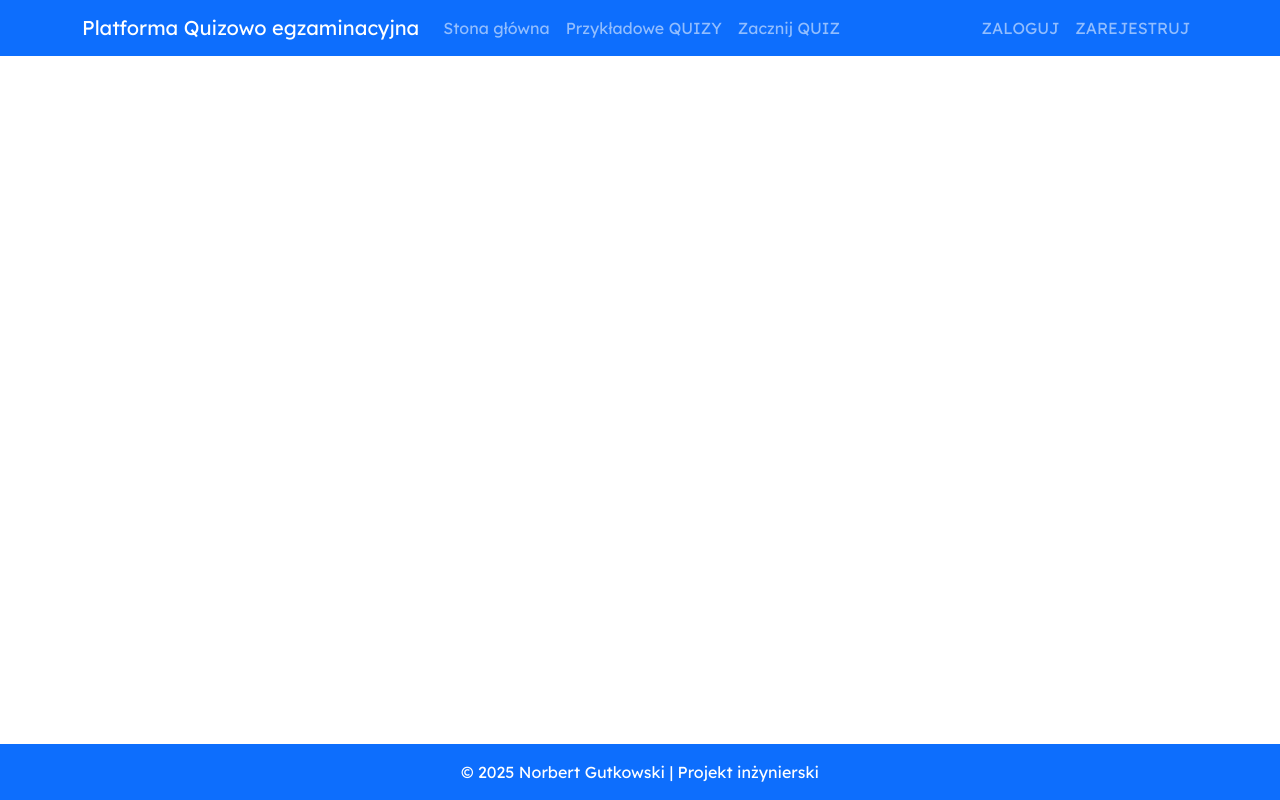
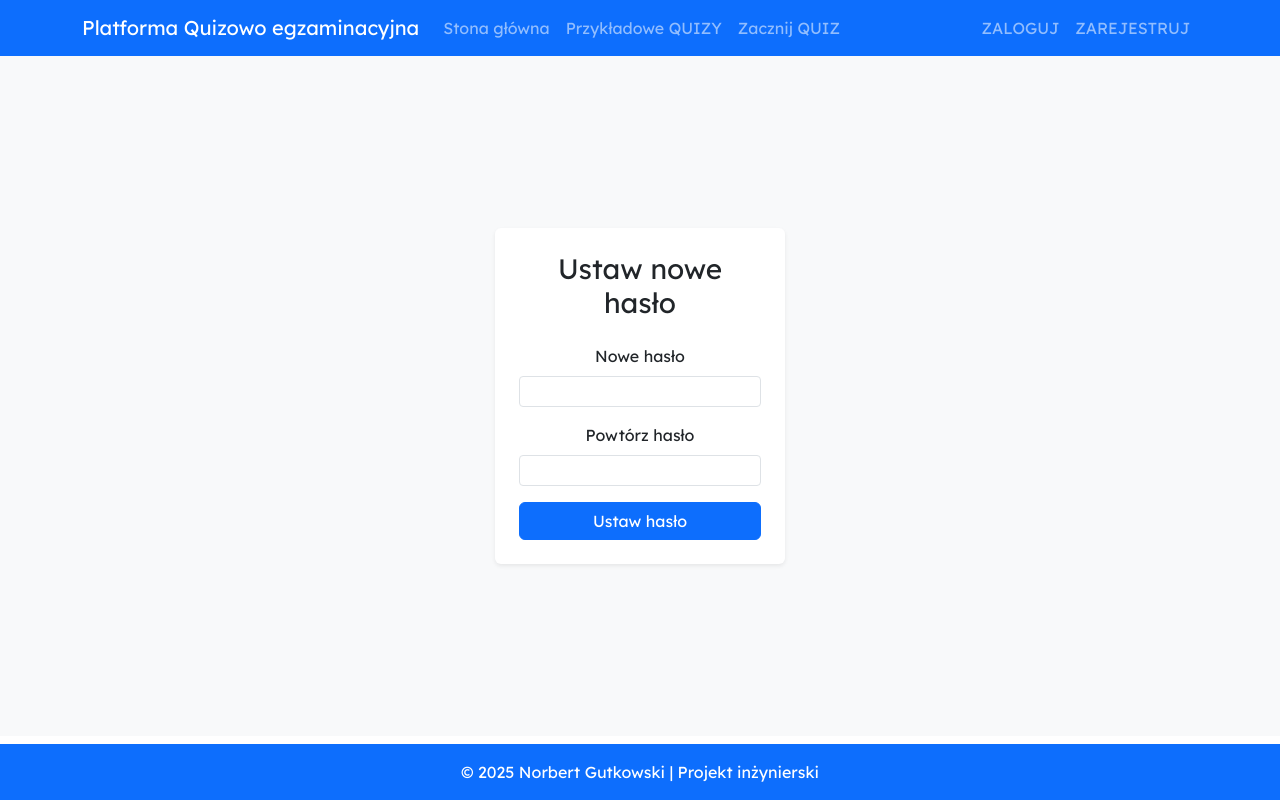
Before and after one commit to NorbertAll/pracaInz, a React (Create React App) app in the folder frontend/: page /reset-confirm/1/1 in a window 1280 px wide. Built offline with nearby package versions, Linux system fonts and the light colour scheme.

Commit message:
create password reset and reset password confirm on backend

```diff
--- a/frontend/src/App.js
+++ b/frontend/src/App.js
@@ -30,6 +30,8 @@ import { CreateQuiz } from './CreateQuiz/CreateQuiz';
 import "bootstrap/dist/css/bootstrap.min.css";
 import { EditQuiz } from './EditQuiz/EditQuiz';
 import { QuestionsPanel } from './QuestionsPanel/QuestionsPanel';
+import { PasswordReset } from './PasswordReset/PasswordReset';
+import { ResetPasswordConfirm } from './ResetPasswordConfirm/ResetPasswordConfirm';
 
 
 
@@ -122,7 +124,8 @@ function App() {
             <Route path="userpanel/createnewtest" element={<CreateQuiz />} />
             <Route path="userpanel/editquiz/:id" element={<EditQuiz />} />
             <Route path="userpanel/questions/:id" element={<QuestionsPanel />} />
-
+            <Route path="passwordreset" element={<PasswordReset />} />
+            <Route path="reset-confirm/:uid/:token" element={<ResetPasswordConfirm />} />
           </Routes>
 
         </BrowserRouter>
--- /dev/null
+++ b/frontend/src/PasswordReset/PasswordReset.jsx
@@ -0,0 +1,62 @@
+import React, { useState } from 'react';
+import axios from 'axios';
+import { Form, Button, Alert, Container, Row, Col } from 'react-bootstrap';
+
+export const PasswordReset = () => {
+    const [email, setEmail] = useState('');
+    const [successMessage, setSuccessMessage] = useState(null);
+    const [error, setError] = useState(null);
+    const [isLoading, setIsLoading] = useState(false);
+
+    const handleSubmit = async (e) => {
+        e.preventDefault();
+        setError(null);
+        setSuccessMessage(null);
+        setIsLoading(true);
+
+        try {
+            await axios.post('http://127.0.0.1:8000/api/accounts/password-reset/', { email });
+            setSuccessMessage('Link do resetu hasła został wysłany na podany e-mail.');
+        } catch (err) {
+            console.error(err);
+            setError('Nie udało się wysłać maila. Sprawdź adres i spróbuj ponownie.');
+        } finally {
+            setIsLoading(false);
+        }
+    };
+
+    return (
+        <Container fluid className="py-5 d-flex justify-content-center align-items-center bg-light" style={{ minHeight: '85vh' }}>
+            <Row className="w-100 justify-content-center">
+                <Col xs={10} sm={8} md={5} lg={4} xl={3}>
+                    <div className="p-4 rounded shadow-sm bg-white">
+                        <h3 className="text-center mb-4">Reset hasła</h3>
+
+                        {error && <Alert variant="danger">{error}</Alert>}
+                        {successMessage && <Alert variant="success">{successMessage}</Alert>}
+
+                        <Form onSubmit={handleSubmit}>
+                            <Form.Group className="mb-3">
+                                <Form.Label>Adres e-mail</Form.Label>
+                                <Form.Control
+                                    type="email"
+                                    placeholder="np. jan@domena.com"
+                                    value={email}
+                                    onChange={(e) => setEmail(e.target.value)}
+                                    required
+                                    size="sm"
+                                />
+                            </Form.Group>
+
+                            <div className="d-grid">
+                                <Button variant="primary" type="submit" disabled={isLoading}>
+                                    {isLoading ? 'Wysyłanie...' : 'Wyślij link resetujący'}
+                                </Button>
+                            </div>
+                        </Form>
+                    </div>
+                </Col>
+            </Row>
+        </Container>
+    );
+};
--- /dev/null
+++ b/frontend/src/ResetPasswordConfirm/ResetPasswordConfirm.jsx
@@ -0,0 +1,98 @@
+import React, { useState } from 'react';
+import { useParams, useNavigate } from 'react-router-dom';
+import { Form, Button, Alert, Container, Row, Col } from 'react-bootstrap';
+import axios from 'axios';
+
+export const ResetPasswordConfirm = () => {
+    const { uid, token } = useParams();
+    const navigate = useNavigate();
+
+    const [formData, setFormData] = useState({
+        new_password: '',
+        confirm_password: ''
+    });
+    const [error, setError] = useState(null);
+    const [successMessage, setSuccessMessage] = useState(null);
+    const [isLoading, setIsLoading] = useState(false);
+
+    const handleChange = (e) => {
+        setFormData(prev => ({
+            ...prev,
+            [e.target.name]: e.target.value
+        }));
+    };
+
+    const handleSubmit = async (e) => {
+        e.preventDefault();
+        setError(null);
+
+        if (formData.new_password !== formData.confirm_password) {
+            setError('Hasła muszą być takie same.');
+            return;
+        }
+
+        setIsLoading(true);
+        try {
+            await axios.post('http://127.0.0.1:8000/api/accounts/password-reset-confirm/', {
+                uid,
+                token,
+                new_password: formData.new_password
+            });
+
+            setSuccessMessage('Hasło zostało zmienione. Możesz się teraz zalogować.');
+            setTimeout(() => navigate('/login'), 2500);
+        } catch (err) {
+            console.error(err);
+            setError('Nie udało się zresetować hasła. Link może być nieważny.');
+        } finally {
+            setIsLoading(false);
+        }
+    };
+
+    return (
+        <Container fluid className="py-5 d-flex justify-content-center align-items-center bg-light" style={{ minHeight: '85vh' }}>
+            <Row className="w-100 justify-content-center">
+                <Col xs={10} sm={8} md={5} lg={4} xl={3}>
+                    <div className="p-4 rounded shadow-sm bg-white">
+                        <h3 className="text-center mb-4">Ustaw nowe hasło</h3>
+
+                        {error && <Alert variant="danger">{error}</Alert>}
+                        {successMessage && <Alert variant="success">{successMessage}</Alert>}
+
+                        <Form onSubmit={handleSubmit}>
+                            <Form.Group className="mb-3">
+                                <Form.Label>Nowe hasło</Form.Label>
+                                <Form.Control
+                                    type="password"
+                                    name="new_password"
+                                    value={formData.new_password}
+                                    onChange={handleChange}
+                                    required
+                                    size="sm"
+                                />
+                            </Form.Group>
+
+                            <Form.Group className="mb-3">
+                                <Form.Label>Powtórz hasło</Form.Label>
+                                <Form.Control
+                                    type="password"
+                                    name="confirm_password"
+                                    value={formData.confirm_password}
+                                    onChange={handleChange}
+                                    required
+                                    size="sm"
+                                />
+                            </Form.Group>
+
+                            <div className="d-grid">
+                                <Button type="submit" variant="primary" disabled={isLoading}>
+                                    {isLoading ? 'Zapisuję...' : 'Ustaw hasło'}
+                                </Button>
+                            </div>
+                        </Form>
+                    </div>
+                </Col>
+            </Row>
+        </Container>
+    );
+};
```
